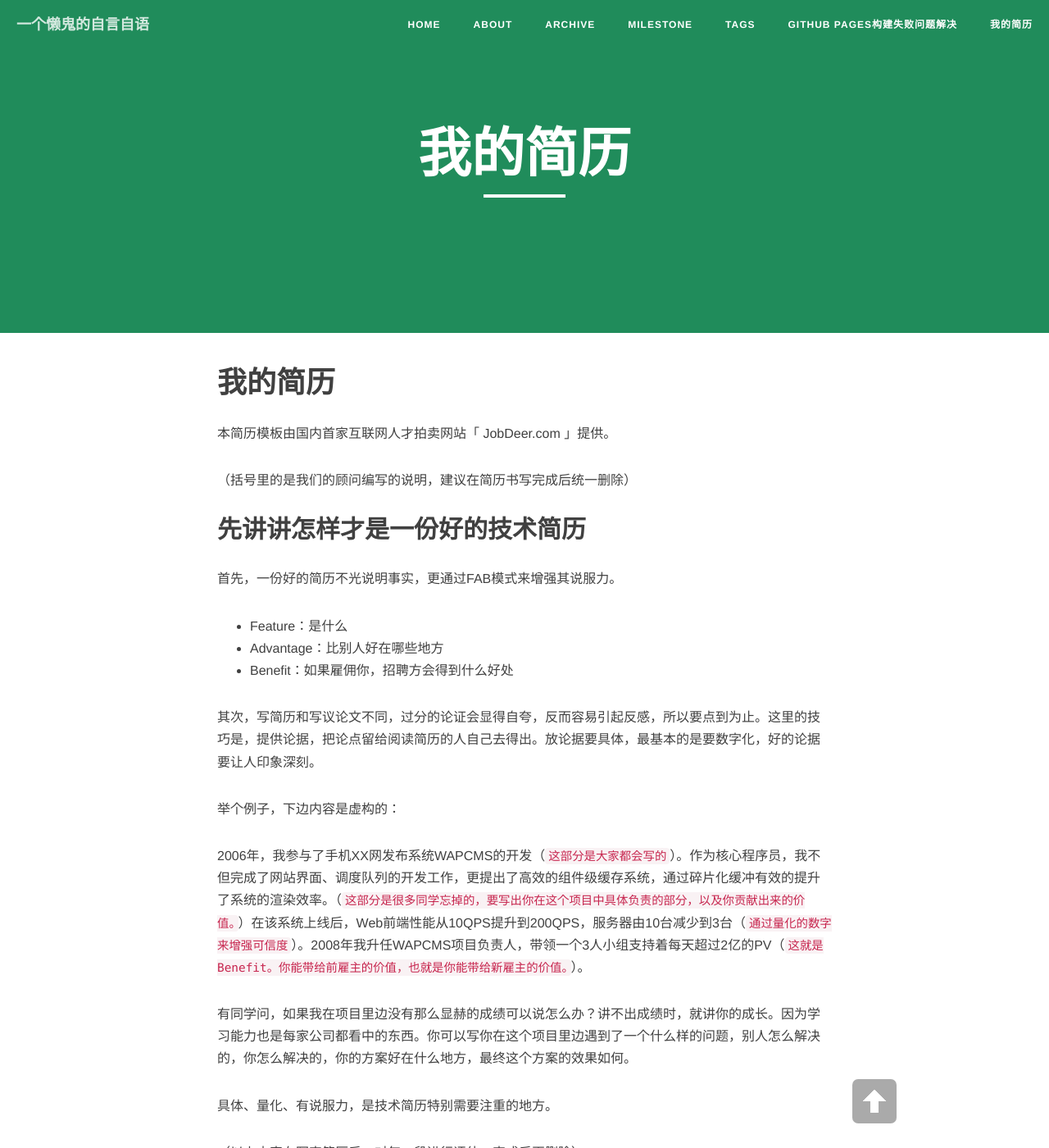
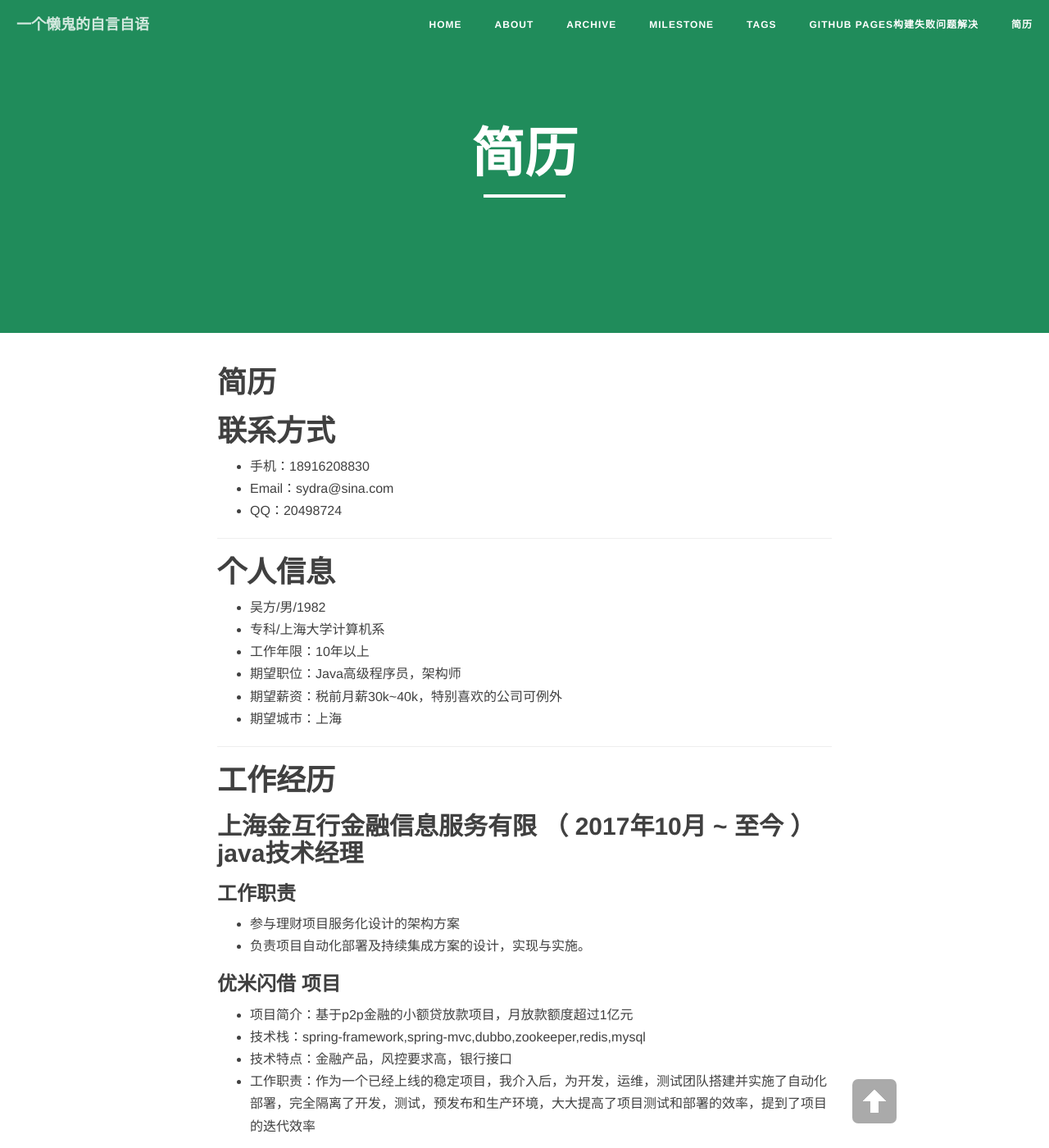
Before and after one commit to sluggard6/sluggard.github.io, a Jekyll site: the page built from resume.md, in a window 1280 px wide and 1400 px high. Shown: the whole window at 82% size. Built offline with Jekyll 4.4.1, drawn with Linux system fonts in a browser that asks for light colours; nearby versions of some CDN libraries; our own code applies the rules of GitHub Pages for plain Markdown files; some of the changed text lies outside the part shown.

Commit message:
更新简历

````diff
--- a/resume.md
+++ b/resume.md
@@ -1,31 +1,4 @@
-# 我的简历
-
-本简历模板由国内首家互联网人才拍卖网站「 [JobDeer.com](http://www.jobdeer.com) 」提供。
-
-（括号里的是我们的顾问编写的说明，建议在简历书写完成后统一删除）
-
-## 先讲讲怎样才是一份好的技术简历
-
-首先，一份好的简历不光说明事实，更通过FAB模式来增强其说服力。
-
- - Feature：是什么
- - Advantage：比别人好在哪些地方
- - Benefit：如果雇佣你，招聘方会得到什么好处
-
-其次，写简历和写议论文不同，过分的论证会显得自夸，反而容易引起反感，所以要点到为止。这里的技巧是，提供论据，把论点留给阅读简历的人自己去得出。放论据要具体，最基本的是要数字化，好的论据要让人印象深刻。
-
-举个例子，下边内容是虚构的：
-
-2006年，我参与了手机XX网发布系统WAPCMS的开发（```这部分是大家都会写的```）。作为核心程序员，我不但完成了网站界面、调度队列的开发工作，更提出了高效的组件级缓存系统，通过碎片化缓冲有效的提升了系统的渲染效率。（```这部分是很多同学忘掉的，要写出你在这个项目中具体负责的部分，以及你贡献出来的价值。```）在该系统上线后，Web前端性能从10QPS提升到200QPS，服务器由10台减少到3台（``` 通过量化的数字来增强可信度 ```）。2008年我升任WAPCMS项目负责人，带领一个3人小组支持着每天超过2亿的PV（``` 这就是Benefit。你能带给前雇主的价值，也就是你能带给新雇主的价值。 ```）。
-
-有同学问，如果我在项目里边没有那么显赫的成绩可以说怎么办？讲不出成绩时，就讲你的成长。因为学习能力也是每家公司都看中的东西。你可以写你在这个项目里边遇到了一个什么样的问题，别人怎么解决的，你怎么解决的，你的方案好在什么地方，最终这个方案的效果如何。
-
-具体、量化、有说服力，是技术简历特别需要注重的地方。
-
-（以上内容在写完简历后，对每一段进行评估，完成后再删除）
-
----
-
+# 简历
 
 # 联系方式
 
@@ -47,17 +20,18 @@
 ---
 
 # 工作经历
-（工作经历按逆序排列，最新的在最前边，按公司做一级分组，公司内按二级分组）
 
 ## 	上海金互行金融信息服务有限 （ 2017年10月 ~ 至今 ）java技术经理
 
 ### 工作职责
-* 独立项目负责人，带领技术团队完成平台整体搭建，设计、指导关键技术模块，并对项目进度和软件质量负责，确保公司产品的研发进度和质量；
-* 组织编制、审核各类技术方案、规范和文档，保证技术成果质量；
-* 负责技术选型、技术架构风险识别、技术实现工作量评估；
+* 参与理财项目服务化设计的架构方案
+* 负责项目自动化部署及持续集成方案的设计，实现与实施。
 
 ### 优米闪借 项目
-我在此项目负责了哪些工作，分别在哪些地方做得出色/和别人不一样/成长快，这个项目中，我最困难的问题是什么，我采取了什么措施，最后结果如何。这个项目中，我最自豪的技术细节是什么，为什么，实施前和实施后的数据对比如何，同事和领导对此的反应如何。
+* 项目简介：基于p2p金融的小额贷放款项目，月放款额度超过1亿元
+* 技术栈：spring-framework,spring-mvc,dubbo,zookeeper,redis,mysql
+* 技术特点：金融产品，风控要求高，银行接口
+* 工作职责：作为一个已经上线的稳定项目，我介入后，为开发，运维，测试团队搭建并实施了自动化部署，完全隔离了开发，测试，预发布和生产环境，大大提高了项目测试和部署的效率，提到了项目的迭代效率
 
 
 ## 上海藤榕信息科技有限公司 （ 2016年10月 ~ 2017年8月 ）高级软件工程师
@@ -105,17 +79,63 @@
 #### vargo 手机rom
 * 项目简介：vargo手机的初代rom
 * 技术栈：spring-framework,spring-mvc,redis,mysql, netty,
-* 技术特点：socket长连接，自定义tcp协议
+* 技术特点：socket，tcp， gateway
 * 工作职责：带领团队完成多个云端产品的设计与开发，包括联系人，网络短信，图库，日历,通话记录的云端同步，领导设计并开发了独立socket协议，基于netty的实现，完成了核心通讯模块的开发。
 
 
+
+## 中投视讯文化传媒（上海）有限公司 （ 2011年2月 ~ 2013年7月 ） 技术总监
+
+### 工作内容
+* 组建技术团队，制定技术团队管理方案
+* 全面负责整个公司网站系统的技术方向研究和总体规划
+* 对项目开发流程、项目质量和项目开发进度的规划、控制、监督和管理
+
+### 项目介绍
+
+#### 视讯中国网络社区：
+* 项目简介：一个基于wap,web双平台网络社区项目。
+* 技术栈：spring-framework,spring-mvc,memcached, mysql
+* 技术特点：wap，建站系统，社区机器人
+* 工作职责：带领团队根据产品需求，全面完成了开发工作。
+
+
+## 上海渣富软件有限公司（ 2008年12月 ~ 2011年2月 ） 高级软件工程师
+
+### 工作内容
+* 负责公司游戏项目及推广平台的设计和开发
+*
+
+### 项目介绍
+
+#### 9qwan游戏平台
+* 项目简介：一个完整的webgame游戏运营平台,包括统一的sso，充值，账务，联运等系统。
+* 技术栈：status2,spring-framework，mysql, db2
+* 技术特点： 页面静态化，http长连接，游戏联运，游戏分服管理。
+* 工作职责： 独立完成早期版本的设计，开发，维护，后期指导其他工作人员进行二次开发和维护。
+
+#### 精灵战纪
+* 项目简介：一款使用web2.0技术开发的基于浏览器的策略类页游
+* 技术栈：status2,spring-framework，mysql, db2
+* 技术特点： 游戏，地图，寻路，事件队列
+* 工作职责： 带领团队设计并开发了战斗系统,英雄系统,地图系统等核心游戏逻辑。
+
+## 上海九度数码有限公司（ 2006年5月 ~ 2008年12月 ） 软件工程师
+
+### 工作内容
+* 负责公司项目设计与开发.
+
+### 项目介绍
+* 略
 ---
+
+
 
 # 开源项目和作品
 
 ## 开源项目
 
- - [bgirl](https://github.com/sluggard6/bgirl)：一个rn做客户端，python做服务端的图片软件，包括用户，产品，页面模板，用户账户及支付的完整系统。
+ - [bgirl](https://github.com/sluggard6/bgirl)：react-native试水项目，一个rn做客户端，python做服务端的图片软件，包括用户，产品，页面模板，用户账户及支付的完整系统。
 
 
 
@@ -124,12 +144,13 @@
 
 以下均为我熟练使用的技能
 
-- 服务开发：java/python/golang
+- 开发语言：java/python/golang
 - Web框架：spring/flask/beego
-- 前端框架：Bootstrap/React/HTML5/
-- 数据库相关：MySQL
+- 缓存技术： redis/memcached
+- rpc: dubbo/thrift/zookeeper
+- 前端技术：Bootstrap/React-native
+- 数据库：MySQL
 - 版本管理、文档和自动化部署工具：Svn/Git/Jenkins/Fabfile
-- 云和开放平台：SAE/BAE/AWS/微博开放平台/微信应用开发
 
 
 ---
````
